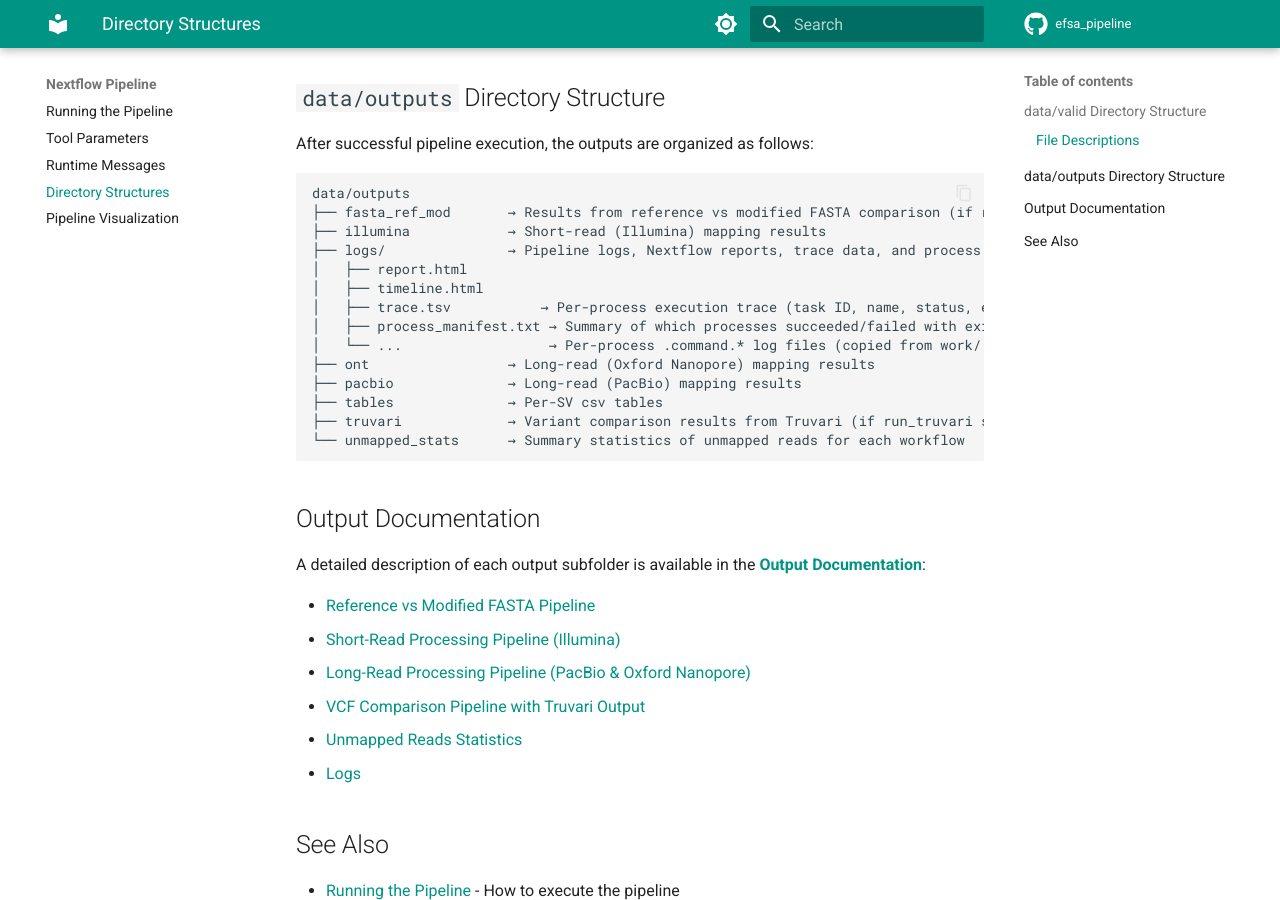
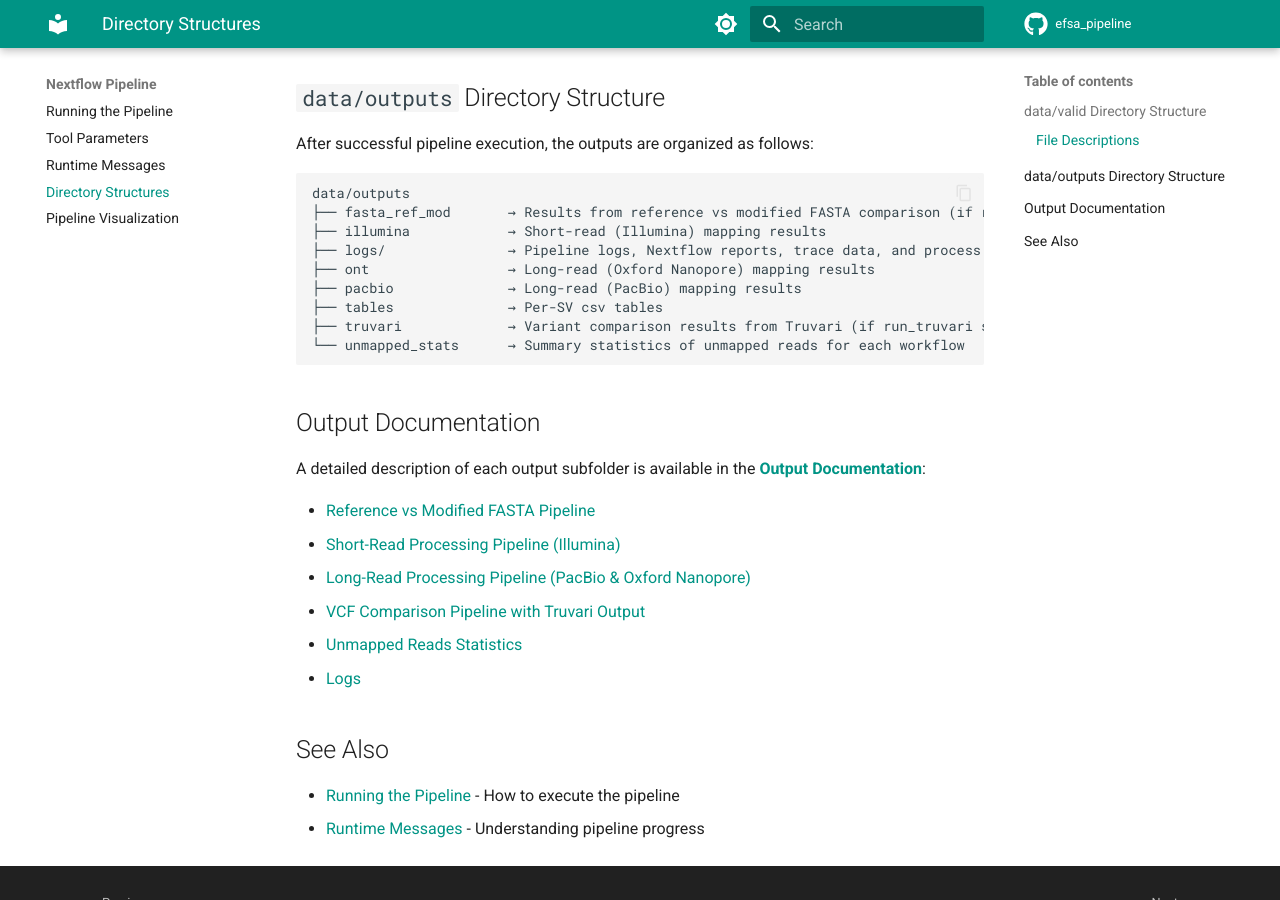
Before and after one commit to denisHanch/efsa_pipeline, an MkDocs documentation site: the page built from docs/nextflow/directory-structures.md, in a window 1280 px wide and 900 px high, scrolled down 1402 px. Built offline with MkDocs 1.6.1 and Material for MkDocs 9.7.7, drawn with Linux system fonts in a browser that asks for light colours; comment, search, counter and statistics services are not loaded.

Commit message:
EFSA-232: resote docs

```diff
--- a/docs/nextflow/directory-structures.md
+++ b/docs/nextflow/directory-structures.md
@@ -54,11 +54,6 @@
 ├── fasta_ref_mod       → Results from reference vs modified FASTA comparison (if run_ref_x_mod set to true in `data/validation/validated_params.json`)
 ├── illumina            → Short-read (Illumina) mapping results
 ├── logs/               → Pipeline logs, Nextflow reports, trace data, and process manifest
-│   ├── report.html
-│   ├── timeline.html
-│   ├── trace.tsv           → Per-process execution trace (task ID, name, status, exit code, timing)
-│   ├── process_manifest.txt → Summary of which processes succeeded/failed with exit codes
-│   └── ...                  → Per-process .command.* log files (copied from work/ on both success and failure)
 ├── ont                 → Long-read (Oxford Nanopore) mapping results
 ├── pacbio              → Long-read (PacBio) mapping results
 ├── tables              → Per-SV csv tables
```
Also changed, not shown: README.md (+0 -5 lines).
